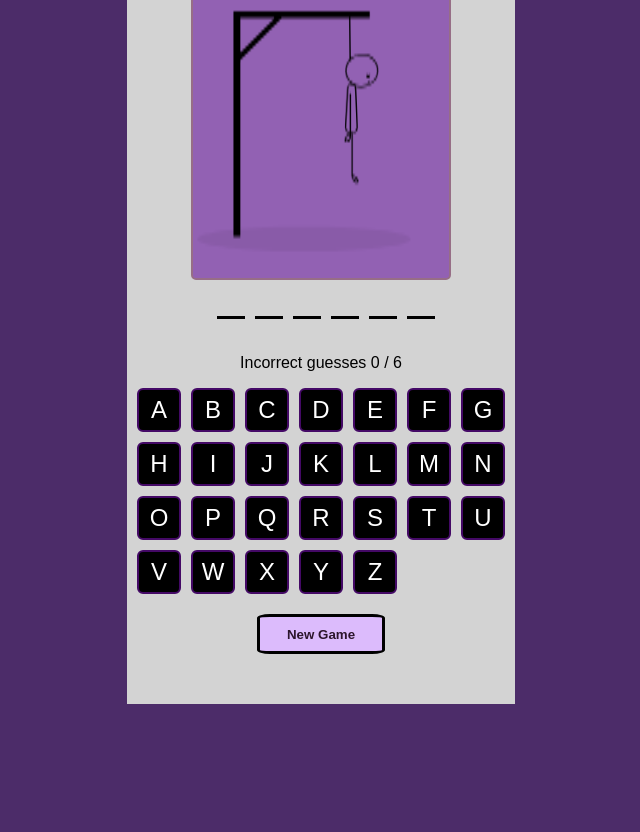
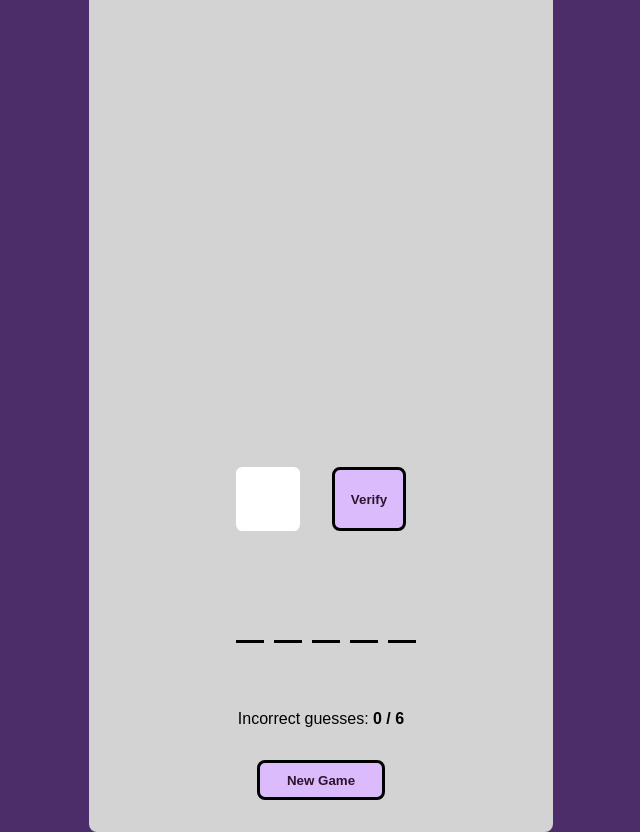
Before and after one commit to emilialindberg/hangman, a plain HTML site: page index.html in a window 1280 px wide. Shown: the whole page, without its empty margins (319-959 px from the left). Before the commit the page ends 800 px from the top, so only its background shows below. Drawn offline with Linux system fonts and the light colour scheme.

Commit message:
gubben kommer fram, bokstäver visas

```diff
--- a/index.html
+++ b/index.html
@@ -1,63 +1,75 @@
 <!DOCTYPE html>
 <html lang="en">
   <head>
-<meta charset="UTF-8">
-<meta name="viewport" content="width=device-width, initial-scale=1,0">
+    <meta charset="UTF-8" />
+    <meta name="viewport" content="width=device-width, initial-scale=1.0" />
     <title>Hangman Game</title>
-<link rel="stylesheet" href="style.css">
+    <script src="script.js" defer></script>
+    <link rel="stylesheet" href="style.css" />
   </head>
   <body>
-
     <div id="gamecontainer">
-    <canvas id="hangman-canvas">
-
-    </canvas>
+      <svg
+        id="Layer_1"
+        data-name="Layer 1"
+        xmlns="http://www.w3.org/2000/svg"
+        version="1.1"
+        viewBox="0 0 501 565"
+      >
+        <ellipse
+          id="ground"
+          class="cls-5 hidden"
+          cx="250.5"
+          cy="536"
+          rx="250.5"
+          ry="29"
+        />
+        <path
+          id="scaffold"
+          class="cls-4 hidden"
+          d="M85,1c0-.6.4-1,1-1h318c.6,0,1,.4,1,1v14c0,.6-.4,1-1,1h-204.5c-.3,0-.5.1-.7.3l-97.5,97.5c-.2.2-.3.4-.3.7v415.5c0,.6-.4,1-1,1h-14c-.6,0-1-.4-1-1V1ZM101,94.7c0,.9,1.1,1.3,1.7.7L180.4,17.7c.6-.6.2-1.7-.7-1.7h-77.7c-.6,0-1,.4-1,1v77.7Z"
+        />
+        <path
+          id="legs"
+          class="cls-4 hidden"
+          d="M365,385.7v-99.7h-3v102h.1c-.4,2.4,1.3,6.4,4.5,9.9,4.1,4.6,9,6.8,11.1,5,2.1-1.8.4-7-3.6-11.6-3.1-3.5-6.6-5.6-9.1-5.6ZM366.6,389.1c-.7-.3-1.2-.4-1.5-.5,0,.3,0,.7.3,1.5.5,1.6,1.7,3.7,3.5,5.8,1.8,2.1,3.8,3.5,5.3,4.2.7.3,1.2.4,1.5.5,0-.3,0-.7-.3-1.5-.5-1.6-1.7-3.7-3.5-5.8-1.8-2.1-3.8-3.5-5.3-4.2Z"
+        />
+        <path
+          id="arms"
+          class="cls-2 hidden"
+          d="M359.5,195v100.7M358.3,292c1.9,1.8,1.6,7.5-1.2,11s-6.7,4.9-8.6,3c-1.9-1.8-1.1-6.2,1.7-9.7,2.9-3.5,6.2-6.2,8.1-4.4Z"
+        />
+        <path
+          id="body"
+          class="cls-1 hidden"
+          d="M361.5,168v4M361.7,287c7.8,0,14.1-6.5,13.8-14.3l-3.7-92.9c-.2-4.9-4.2-8.7-9.1-8.7s-8.8,3.7-9.1,8.5l-5.7,92.8c-.5,7.9,5.8,14.6,13.8,14.6Z"
+        />
+        <path
+          id="head"
+          class="cls-3 hidden"
+          d="M405.2,151.7c.7-.5.8-1.4.3-2.1-.5-.7-1.4-.8-2.1-.3l1.8,2.4ZM397.1,154.1c-.7.5-.8,1.4-.3,2.1.5.7,1.4.8,2.1.3l-1.8-2.4ZM399.9,149.2c-.5-.7-1.4-.8-2.1-.3-.7.5-.8,1.4-.3,2.1l2.4-1.8ZM402.3,157.4c.5.7,1.4.8,2.1.3.7-.5.8-1.4.3-2.1l-2.4,1.8ZM400.4,166.7c-.8.3-1.2,1.2-.9,1.9.3.8,1.2,1.2,1.9.9l-1.1-2.8ZM403.2,169.7c.5.7,1.4.9,2.1.4.7-.5.9-1.4.4-2.1l-2.5,1.6ZM347.9,134.2c-2.9,21.3,12,41,33.4,43.9l.4-3c-19.7-2.7-33.5-20.8-30.8-40.5l-3-.4ZM381.2,178.1c21.3,2.9,41-12,43.9-33.4l-3-.4c-2.7,19.7-20.8,33.5-40.5,30.8l-.4,3ZM425.1,144.8c2.9-21.3-12-41-33.4-43.9l-.4,3c19.7,2.7,33.5,20.8,30.8,40.5l3,.4ZM391.8,100.9c-21.3-2.9-41,12-43.9,33.4l3,.4c2.7-19.7,20.8-33.5,40.5-30.8l.4-3ZM403.4,149.3l-6.3,4.8,1.8,2.4,6.3-4.8-1.8-2.4ZM397.5,151.1l4.8,6.3,2.4-1.8-4.8-6.3-2.4,1.8ZM356.5,9l1,107h3s-1-107-1-107h-3ZM401.5,169.5c.2,0,.7-.2,1-.1.4,0,.5.1.7.3l2.5-1.6c-.8-1.2-1.9-1.6-2.9-1.7-.9,0-1.8.1-2.4.3l1.1,2.8Z"
+        />
+      </svg>
+      <section class="guess-area">
+        <input maxlength="1" id="verify-input" />
+        <button id="verify-btn">Verify</button>
+      </section>
+      <p id="showLetter"></p>
 
       <div id="word-container">
         <ul class="word-display">
-            <li class="letter">  </li>
-            <li class="letter">  </li>
-            <li class="letter">  </li>
-            <li class="letter">  </li>
-            <li class="letter">  </li>
-            <li class="letter">  </li>
+          <li class="letter" id="letter-0"></li>
+          <li class="letter" id="letter-1"></li>
+          <li class="letter" id="letter-2"></li>
+          <li class="letter" id="letter-3"></li>
+          <li class="letter" id="letter-4"></li>
         </ul>
-
+      </div>
+      <div id="message">
+        <p>Incorrect guesses:<b> 0 / 6</b></p>
       </div>
 
-    <div id="message"><p>Incorrect guesses 0 / 6</p></div>
-
-    <div id="letters-container">
-        <div class="letter">A</div>
-        <div class="letter">B</div>
-        <div class="letter">C</div>
-        <div class="letter">D</div>
-        <div class="letter">E</div>
-        <div class="letter">F</div>
-        <div class="letter">G</div>
-        <div class="letter">H</div>
-        <div class="letter">I</div>
-        <div class="letter">J</div>
-        <div class="letter">K</div>
-        <div class="letter">L</div>
-        <div class="letter">M</div>
-        <div class="letter">N</div>
-        <div class="letter">O</div>
-        <div class="letter">P</div>
-        <div class="letter">Q</div>
-        <div class="letter">R</div>
-        <div class="letter">S</div>
-        <div class="letter">T</div>
-        <div class="letter">U</div>
-        <div class="letter">V</div>
-        <div class="letter">W</div>
-        <div class="letter">X</div>
-        <div class="letter">Y</div>
-        <div class="letter">Z</div>
+      <button id="new-game">New Game</button>
     </div>
-    <button id="new-game">New Game</button>
-
-    </div>
-    <script src="script.js"></script>
   </body>
 </html>
--- a/script.js
+++ b/script.js
@@ -1,22 +1,62 @@
-const canvas = document.getElementById('hangman-canvas');
-const ctx = canvas.getContext('2d');
-
-const img = new Image(); // Skapa nytt bildobjekt
-img.src = "hangman.svg"; // Ladda bilden från en URL
-
-// Väntar tills bilden är laddad innan utskrift
-img.onload = function() {
-  ctx.drawImage(img, 5, 50, 250, 90); // placering x,y och bredd,höjd.
-};
+const hangmanWords = [
+  "Apple", "Chair", "Eagle", "House", "Lemon", "Quiet", "River", "Tiger", "Angel", "Earth", "Happy", "Jelly", "Kite", "Olive",
+  "Panda", "Robot", "Under", "Yawn"
+];
 
 
+// Väljer ett slumpmässigt ord
+function decideRandomWord(myArray) {
+  const randomIndex = Math.floor(Math.random() * myArray.length)
+  return myArray[randomIndex]
+}
+const randomWord = decideRandomWord(hangmanWords)
+console.log(randomWord) // skriv ut det hemliga ordet så det blir lättare att utveckla/testa
 
 
+function findLetterInWord(letter, word) {
+  word = word.toUpperCase() //konverterar till stora bokstäver för att kunna jämföra
+  letter = letter.toUpperCase() //konverterar till stora bokstäver för att kunna jämföra
+  let found = false //håll koll på om bokstaven är hittad
+
+  // for-loopar igenom ordet. if-kollar om bokstav stämmer med ord.
+  for (let pos = 0; pos < word.length; pos++) {
+    if (letter === word[pos]) {
+      document.getElementById("letter-"+pos).textContent = letter // fyll i bokstaven på rätt plats genom att använda loopens position
+      found = true //markerar att bokstaven är hittad=true
+    }
+  }
+  if (!found) { //Om bokstaven inte passar i ordet så triggas showNextBodyPart
+    showNextBodyPart();
+  }
+}
+
+const showBodyParts = [
+  showOnlyGround,
+  showOnlyScaffold,
+  showOnlyLegs,
+  showOnlyArms,
+  showOnlyBody,
+  showOnlyHead,
+];
+
+function showNextBodyPart() {
+  // kollar om det finns bodyparts kvar att visa
+  if (showBodyParts.length > 0) {
+    const showPart = showBodyParts.shift();
+    showPart();
+  } else {
+    alert("Game over!");
+  }
+}
 
 
+function verifyInput() {
+  let letter = document.getElementById("verify-input").value
+  findLetterInWord(letter, randomWord)
+  document.getElementById("verify-input").value = ""; // töm input fältet / nollställ
+}
 
 
-/*Kelly testar lägga till*/
 
 
 // Visar dolda delar
@@ -53,6 +93,8 @@ function showOnlyHead() {
   toggleVisibility("head")
 }
 
+
+
 // Allt ska vara dolt i början
 document.addEventListener("DOMContentLoaded", function() {
   const svgElements = ["ground", "scaffold", "legs", "arms", "body", "head"]
@@ -60,21 +102,8 @@ document.addEventListener("DOMContentLoaded", function() {
       document.getElementById(id).style.visibility = 'hidden'
   })
 
-  // Visar en del när man trycker på en button
-  document.getElementById("show-ground-btn").addEventListener("click", showOnlyGround)
-  document.getElementById("show-scaffold-btn").addEventListener("click", showOnlyScaffold)
-  document.getElementById("show-head-btn").addEventListener("click", showOnlyHead)
-  document.getElementById("show-body-btn").addEventListener("click", showOnlyBody)
-  document.getElementById("show-arms-btn").addEventListener("click", showOnlyArms)
-  document.getElementById("show-legs-btn").addEventListener("click", showOnlyLegs)
-
-  const inputField = document.getElementById('key-input')
-  inputField.addEventListener('keydown', displayKeyPressed)
-})
 
 
-function keyIsA(pressedKey) {
-  if (pressedKey === 'A' || pressedKey === 'a')  {
-    showOnlyGround()
-  }
-}
+
+  document.getElementById("verify-btn").addEventListener("click", verifyInput) // kör när man klickar på knappen för att "spela"
+})
--- a/style.css
+++ b/style.css
@@ -5,26 +5,26 @@ body{
     align-items: center;
     font-family: Arial, Helvetica, sans-serif;
     display: flex;
-    height: 70vh;
     margin: 0;
-
+    height: 100vh;
 }
 
 #gamecontainer{
-    text-align: center;
-    max-width: 700px;
+    display: flex;
+    flex-direction: column;
+    align-items: center;
+    width: 25rem;
+    height: 50rem;
     background: lightgrey;
-
+    border-radius: 0.5rem;
+    padding: 2rem;
+    gap: 1rem;
 }
 
-#hangman-canvas{
-    width: 20vw;
-    height: 50vh;
-    display: block;
-    margin: 20px auto;
-    background-color: rgb(146, 97, 179);
-    border: 2px solid rgb(151, 110, 134);
-    border-radius: 5px;
+.guess-area {
+    display: flex;
+    justify-content: center;
+    gap: 2rem;
 }
 
 #word-container{
@@ -43,10 +43,10 @@ body{
 }
 
 .word-display .letter{
+    min-height: 30px;
     width: 28px;
-    height: 1px;
     border-bottom: 3px solid #000000;
-
+    font-size: large;
 }
 
 #letters-container{
@@ -90,12 +90,63 @@ p{
 
 #new-game {
     background-color: rgb(220, 187, 252);
-    margin-bottom: 50px;
     height: 5vh;
     width: 10vw;
     color: rgb(44, 21, 44);
     font-family: sans-serif;
     font-weight: 800;
     border: solid black;
-    border-radius: 10%;
+    border-radius: 0.5rem;
 }
+
+
+
+input {
+    text-transform: uppercase;
+    text-align: center;
+    border-radius: 0.4rem;
+    border: none;
+    padding: 1rem;
+    width: 2rem;
+    height: 2rem;
+    font-size: 2rem;
+}
+
+#verify-btn {
+    padding: 1rem;
+    border-radius: 0.4rem;
+    border: none;
+    background-color: rgb(219, 187, 252);
+    color: rgb(44, 21, 44);
+    font-family: sans-serif;
+    font-weight: 800;
+    border: solid black;
+    border-radius: 0.5rem;
+}
+
+
+
+/*Hänggubbe styling*/
+.cls-1, .cls-2 {
+    fill: none;
+    stroke: #000;
+    stroke-width: 3px;
+
+  }
+
+  .cls-3, .cls-4, .cls-5 {
+    fill: #000;
+    stroke-width: 0px;
+  }
+
+  .cls-4 {
+    fill-rule: evenodd;
+  }
+
+  .cls-2 {
+    stroke-linecap: round;
+  }
+
+  .cls-5 {
+    fill-opacity: 0.1;
+  }
```
Lines whose indentation alone changed are shown as unchanged.
